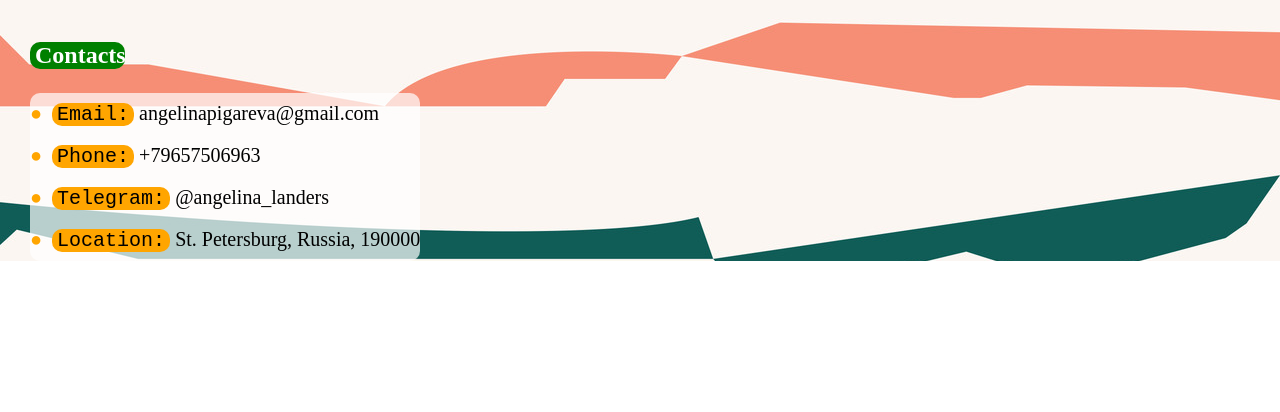
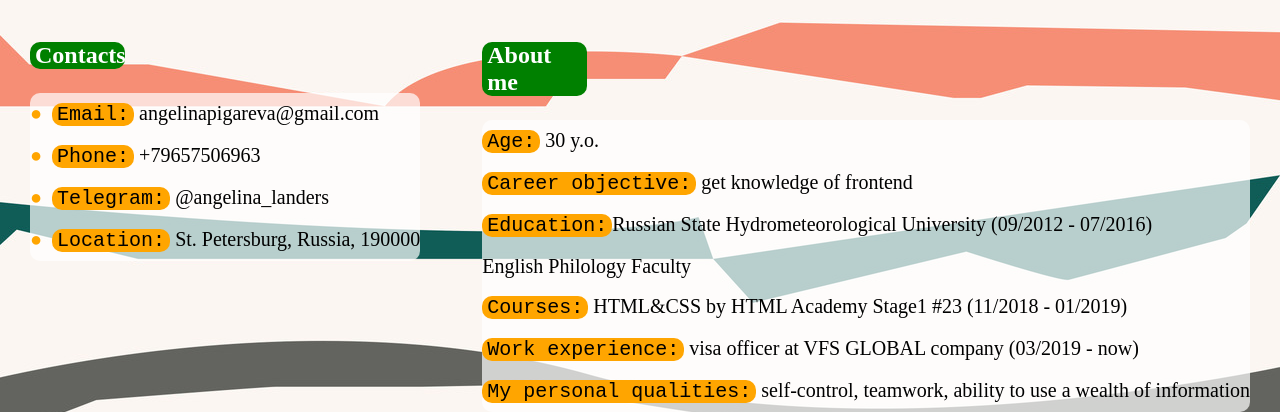
Before and after one commit to angelinalanders/rsschool-cv, a plain HTML site: page index.html in a window 1280 px wide. Shown: the part 590-1002 px from the top of the page. Before the commit the page ends 851 px from the top, so only its background shows below. Drawn offline with Linux system fonts and the light colour scheme; a web font is replaced by a local one.

Commit message:
feat: add main info

```diff
--- a/index.html
+++ b/index.html
@@ -31,3 +31,14 @@
             <li class="contacts-item"><span>Telegram:</span> @angelina_landers</li>
             <li class="contacts-item"><span>Location:</span> St. Petersburg, Russia, 190000</li>
             </ul></div>
+<div class="resume">
+                <h3 class="about-me">About me</h3>
+            <ul class="info">
+                <li class="age"><span>Age:</span> 30 y.o.</li>
+                    <li class="career"><span>Career objective:</span> get knowledge of frontend</li>
+                    <li class="education"><span> Education:</span>Russian State Hydrometeorological University (09/2012 - 07/2016)<br>English Philology Faculty</li>
+                    <li class="courses"><span>Courses:</span> HTML&amp;CSS by HTML Academy Stage1 #23 (11/2018 - 01/2019)</li>
+                    <li class="experience"><span>Work experience:</span> visa officer at VFS GLOBAL company (03/2019 - now)</li>
+                <li class="quality"><span>My personal qualities:</span> self-control, teamwork, ability to use a wealth of information</li></ul>
+            </div>
+        </section>
```
